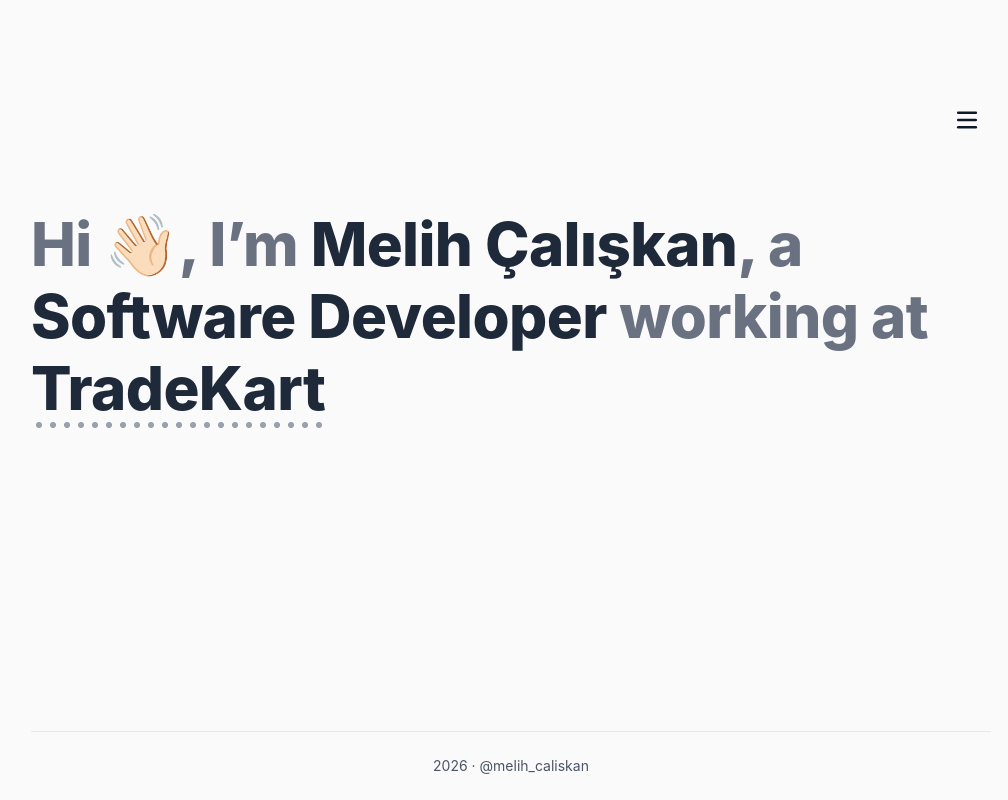
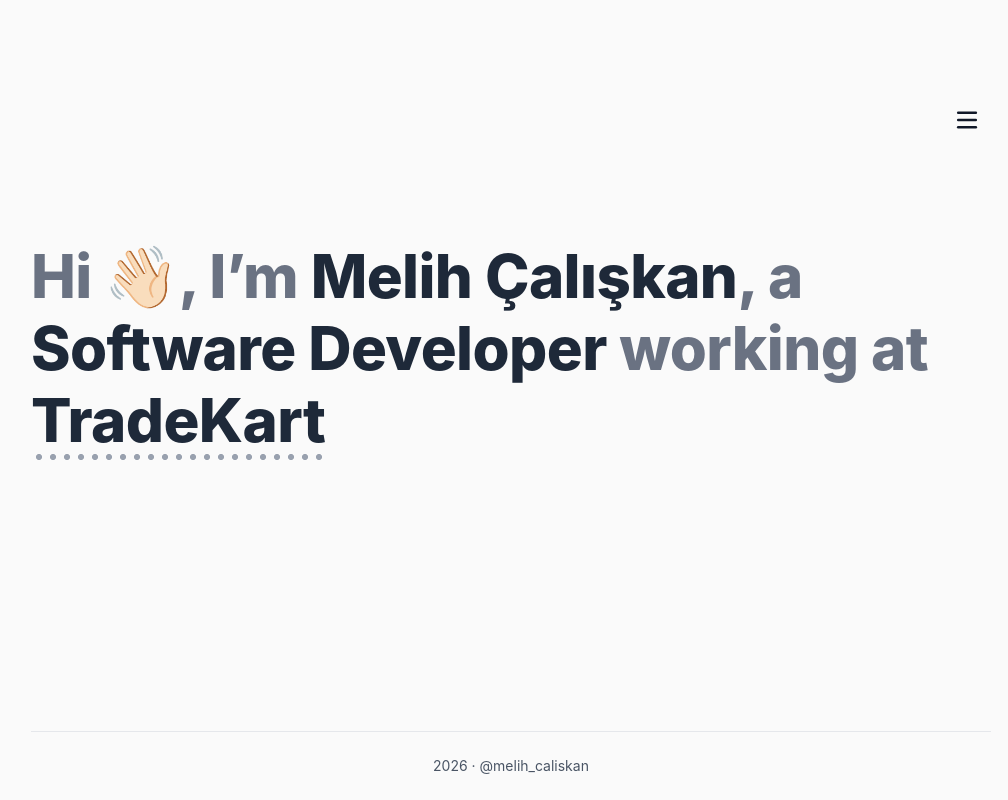
Before and after one commit to melihcaliskan/melihcaliskan.com, an Astro site: page / in a window 1280 px wide. Shown: the whole page, without its empty margins (129-1137 px from the left). Built offline with nearby package versions, Linux system fonts and the light colour scheme; Astro itself is replaced by a stand-in of ours.

Commit message:
Minor UI changes

```diff
--- a/src/styles/global.css
+++ b/src/styles/global.css
@@ -29,9 +29,9 @@
 
 @layer components {
   .hero {
-    @apply mt-14 mb-4 max-w-[26ch] text-[2rem] leading-[1.4] font-extrabold tracking-[-0.01em] text-gray-500;
+    @apply mt-20 mb-4 max-w-[26ch] text-[2rem] leading-[1.4] font-extrabold tracking-[-0.01em] text-gray-500;
     @apply sm:text-[2.25rem];
-    @apply md:mt-16 md:text-[3rem];
+    @apply md:mt-24 md:text-[3rem];
     @apply lg:text-[3.75rem] lg:leading-[1.2];
     @apply dark:text-gray-400;
   }
```
Also changed, not shown: 1 other file.
